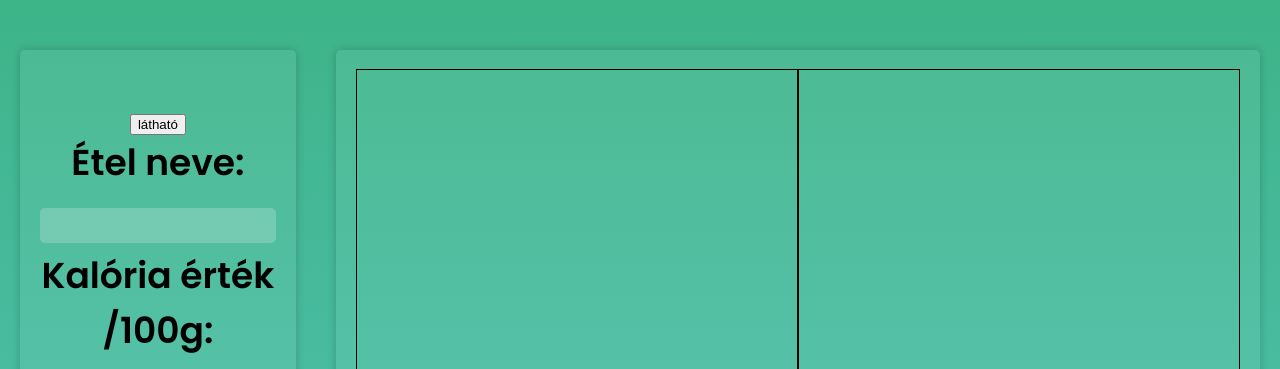
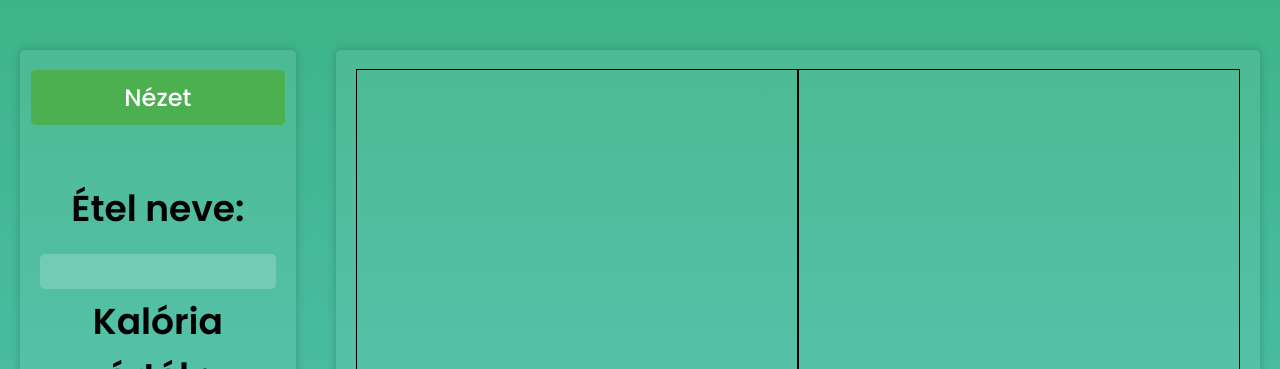
Before and after one commit to Moha0170/kaloria, a website: page public/index.html in a window 1280 px wide. Shown: the top 369 px of the page. Drawn offline with Linux system fonts and the light colour scheme; no server answers.

Commit message:
nézet gomb

```diff
--- a/public/index.html
+++ b/public/index.html
@@ -9,14 +9,14 @@
 <body>
     <div class="container">
         <div class="forms">
-            <button id="valtb">látható</button>
+            <div id="valtb">Nézet</div>
             <form>
 
 
                 <label for="nev">Étel neve:</label><br>
                 <input type="text" id="nev"><br>
 
-                <label for="kaloriaszaz" id="kalertek">Kalória érték /100g:</label><br>
+                <label for="kaloriaszaz" id="kalertek">Kalória érték:</label><br>
                 <input type="number" id="kaloriaszaz"><br>
                 <div id="kaka">
                 <label for="tomeg">Étel tömege:</label><br>
--- a/public/input.scss
+++ b/public/input.scss
@@ -13,6 +13,29 @@ hr {
     border-radius:8px;
     background-color:Black;
     height:1px;
+}
+#valtb {
+    margin:20px 20px;
+    width:85%;
+    position:absolute;
+    top:0;
+    font-size:1rem;
+    font-weight:500;
+    background-color:#4CAF50;
+    padding:10px;
+    color:white;
+    border-radius:5px;
+    user-select: none;
+}
+#valtb:hover {
+    cursor: pointer;
+}
+#valtb:active {
+    background-color:#45a049;
+}
+#kaka {
+    visibility:hidden;
+    max-height:0px;
 }
 
 .container {
@@ -47,6 +70,7 @@ input {
         width:100%;
 
     }
+    position:relative;
 
 }
 .data {
```
Also changed, not shown: public/output.css, 1 other file.
